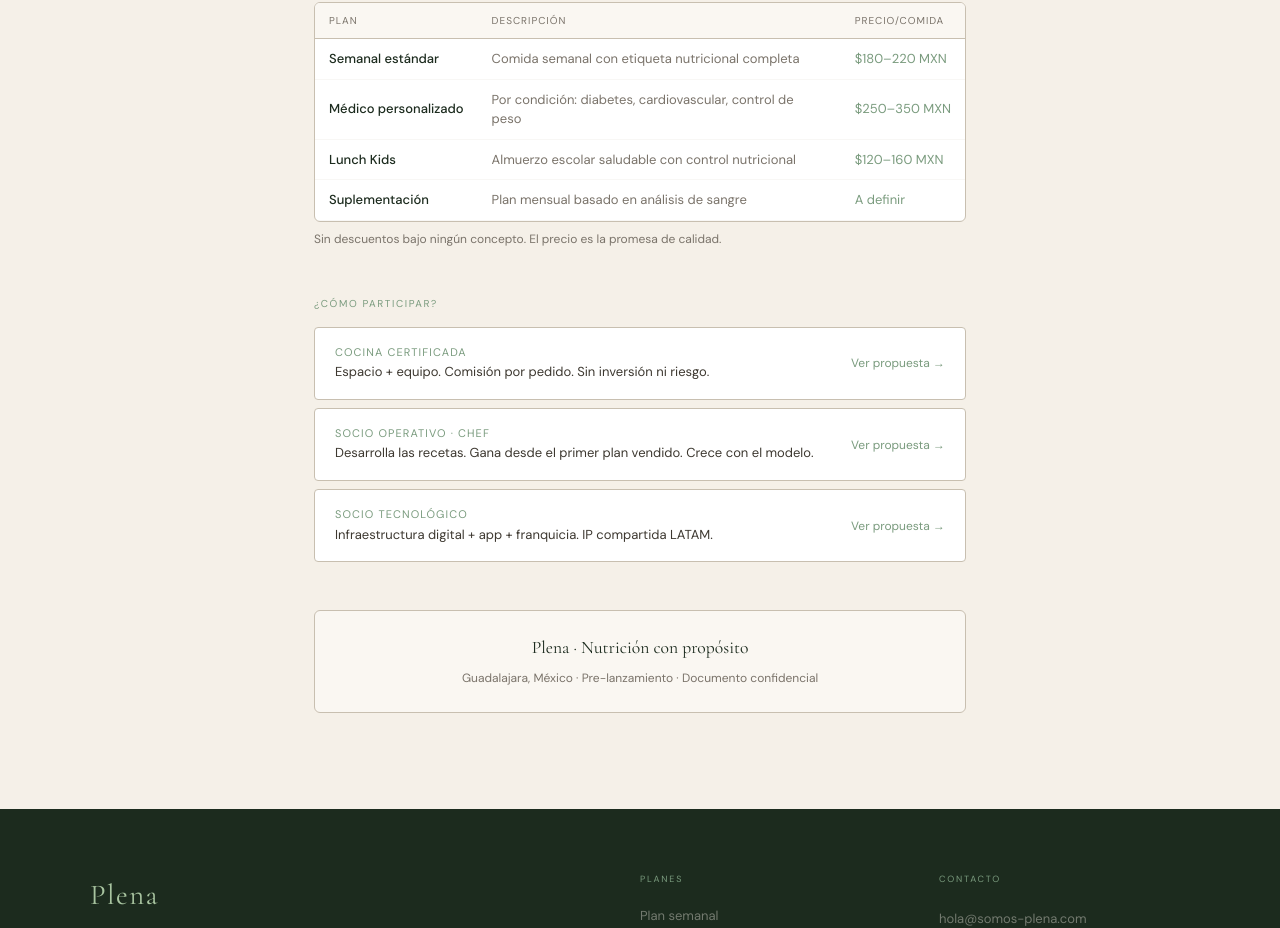
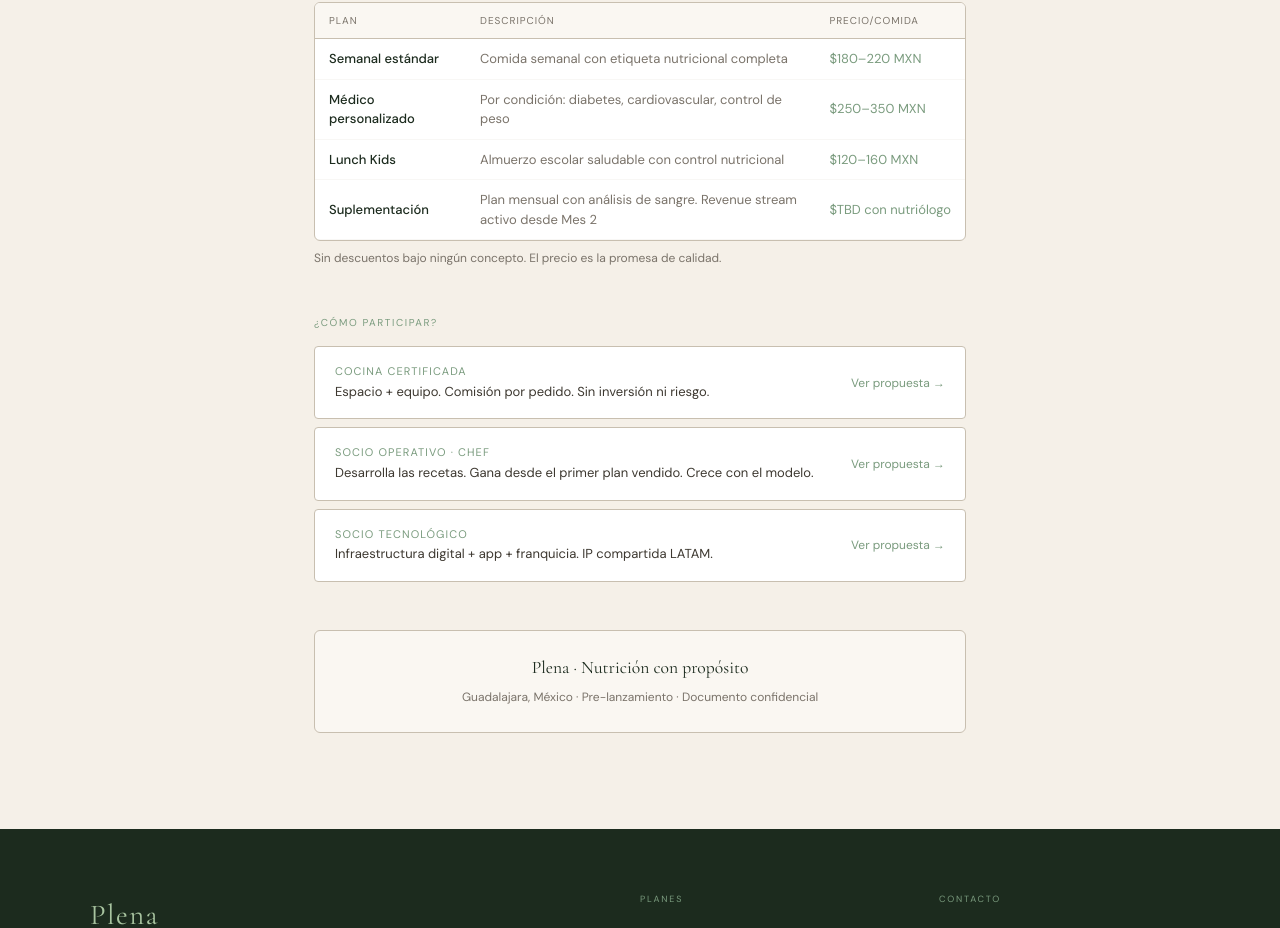
Before and after one commit to rahele95/plena, a Next.js app: page /pitch in a window 1280 px wide. Shown: the part 1546-2474 px from the top of the page. Built offline with nearby package versions, Linux system fonts and the light colour scheme.

Commit message:
fix: pitch index — suplementación como plan activo desde Mes 2

```diff
--- a/app/pitch/page.tsx
+++ b/app/pitch/page.tsx
@@ -102,7 +102,7 @@
                 ["Semanal estándar","Comida semanal con etiqueta nutricional completa","$180–220 MXN"],
                 ["Médico personalizado","Por condición: diabetes, cardiovascular, control de peso","$250–350 MXN"],
                 ["Lunch Kids","Almuerzo escolar saludable con control nutricional","$120–160 MXN"],
-                ["Suplementación","Plan mensual basado en análisis de sangre","A definir"],
+                ["Suplementación","Plan mensual con análisis de sangre. Revenue stream activo desde Mes 2","$TBD con nutriólogo"],
               ].map(([plan,desc,precio],i)=>(
                 <tr key={i} style={{borderBottom:`0.5px solid ${g.stone}20`}}>
                   <td style={{fontFamily:g.sans,fontSize:"13px",color:g.night,padding:"10px 14px",fontWeight:500}}>{plan}</td>
```
